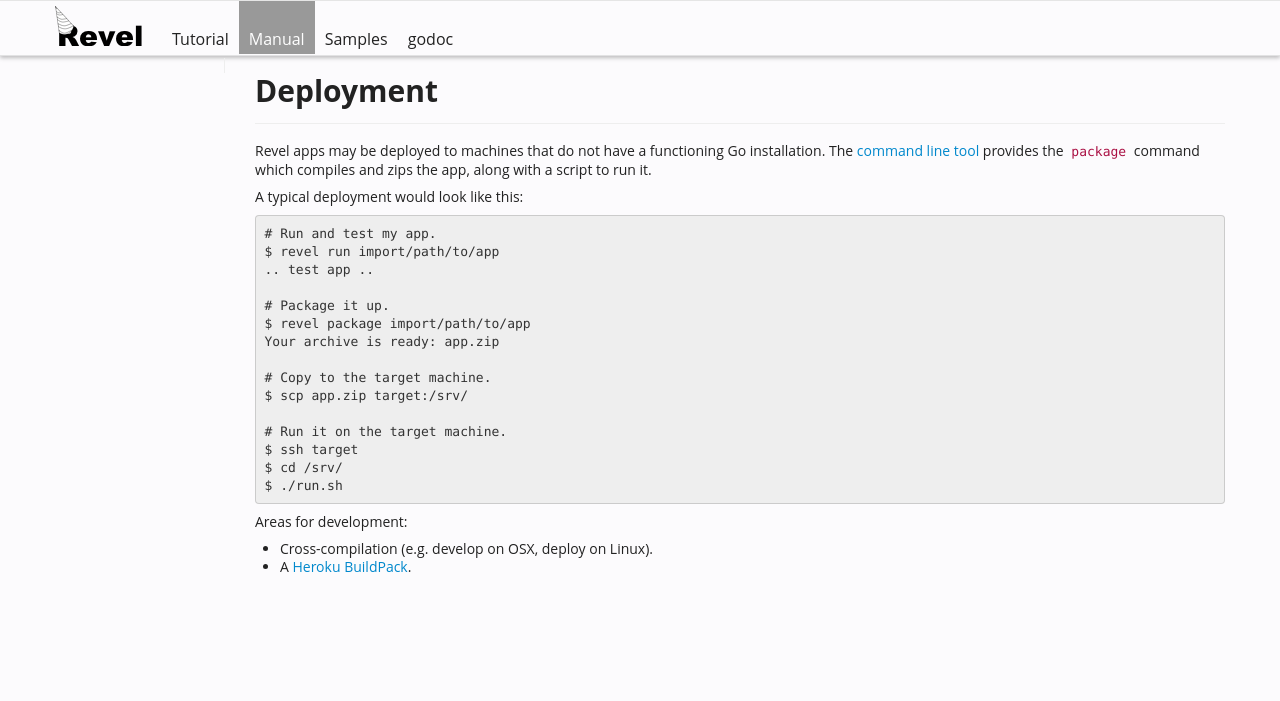
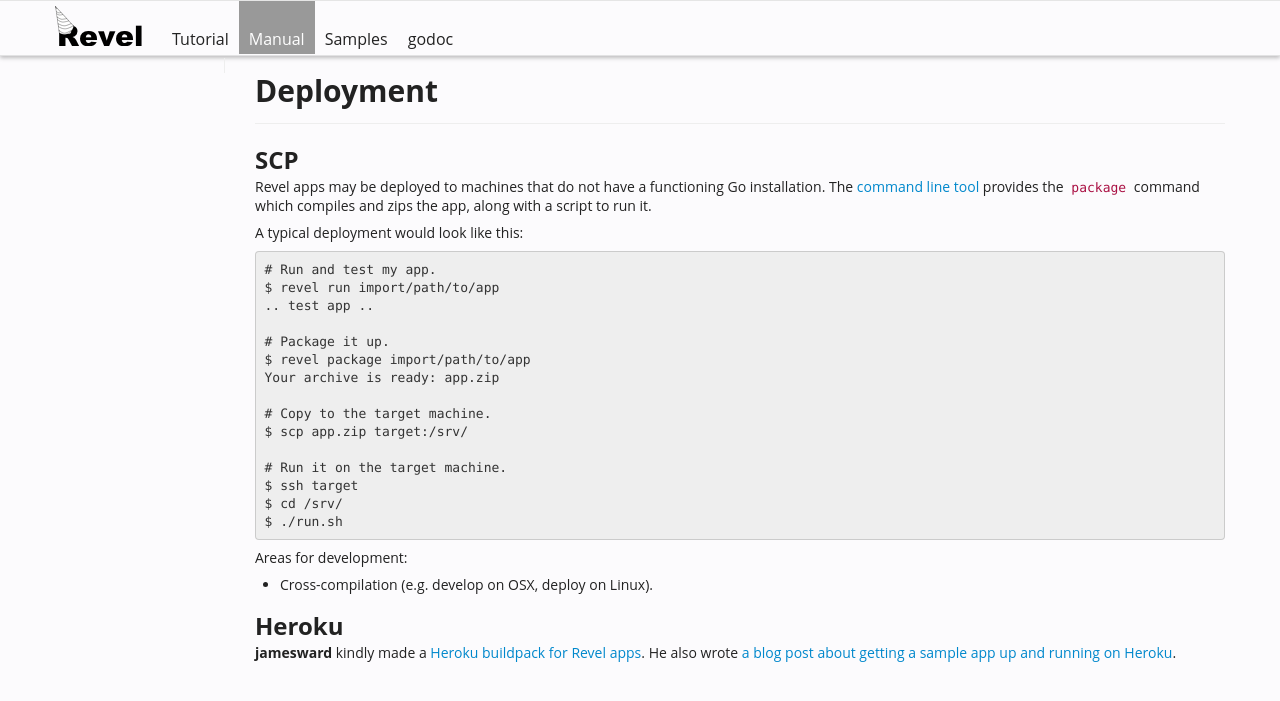
Before and after one commit to revel/revel, a Jekyll site: the page built from manual/deployment.md, in a window 1280 px wide. Shown: the top 701 px of the page. Built offline with Jekyll 4.4.1, drawn with Linux system fonts in a browser that asks for light colours.

Commit message:
Deployment: Add note about Heroku buildpack (thanks jamesward!)

```diff
--- a/manual/deployment.md
+++ b/manual/deployment.md
@@ -2,6 +2,8 @@
 title: Deployment
 layout: manual
 ---
+
+## SCP
 
 Revel apps may be deployed to machines that do not have a functioning Go
 installation.  The [command line tool](tool.html) provides the `package` command
@@ -26,5 +28,12 @@
 	$ ./run.sh
 
 Areas for development:
+
 * Cross-compilation (e.g. develop on OSX, deploy on Linux).
-* A [Heroku BuildPack](https://devcenter.heroku.com/articles/buildpacks).
+
+## Heroku
+
+**jamesward** kindly made a
+  [Heroku buildpack for Revel apps](https://github.com/jamesward/heroku-buildpack-go-revel).
+  He also wrote
+  [a blog post about getting a sample app up and running on Heroku](http://www.jamesward.com/2012/09/28/run-revel-apps-on-heroku).
```
